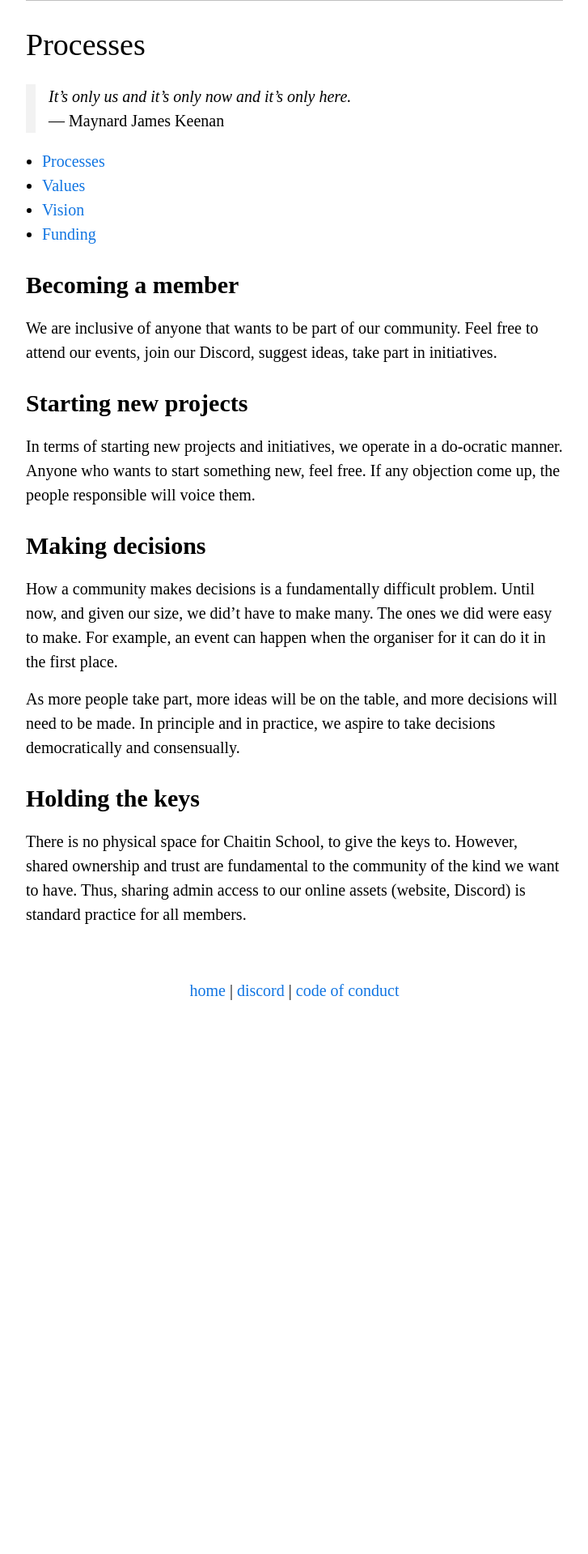
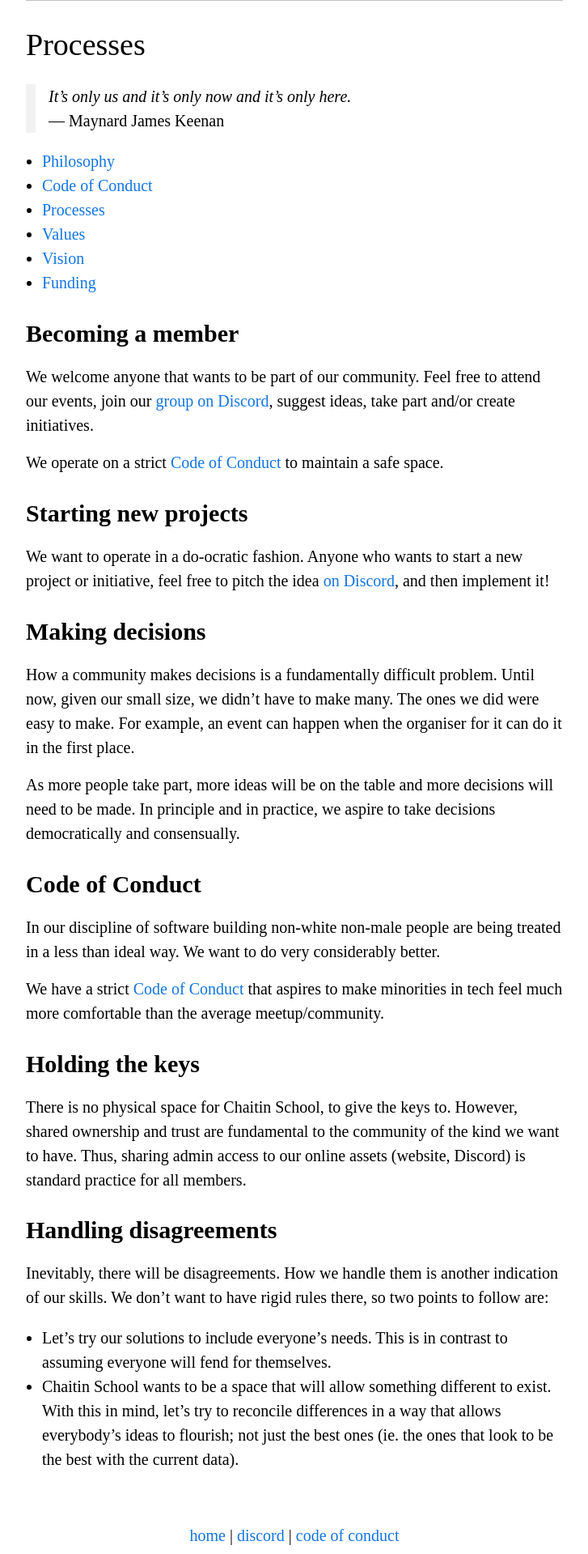
Before and after one commit to chaitinschool/chaitinschool.org, a Django app: page /processes/ in a window 1280 px wide. Shown: the part 241-2160 px from the top of the page at 81% size, without its empty margins (276-1003 px from the left). Before the commit the page ends 1476 px from the top, so only its background shows below. Run offline with Django 3.2, Linux system fonts and the light colour scheme.

Commit message:
update philosophy processes texts

```diff
--- a/main/templates/main/funding.html
+++ b/main/templates/main/funding.html
@@ -20,7 +20,7 @@
         <br> — Linkin Park
     </blockquote>
 
-    {% include "partials/processes_nav.html" %}
+    {% include "partials/philosophy_nav.html" %}
 
     <h2>Denial</h2>
     <p>
--- a/main/templates/main/processes.html
+++ b/main/templates/main/processes.html
@@ -13,33 +13,52 @@
         <br> — Maynard James Keenan
     </blockquote>
 
-    {% include "partials/processes_nav.html" %}
+    {% include "partials/philosophy_nav.html" %}
 
     <h2>Becoming a member</h2>
     <p>
-        We are inclusive of anyone that wants to be part of our community.
-        Feel free to attend our events, join our Discord, suggest ideas,
-        take part in initiatives.
+        We welcome anyone that wants to be part of our community. Feel free to
+        attend our events, join our
+        <a href="https://discord.gg/bzjKNG4bUU">group on Discord</a>,
+        suggest ideas, take part and/or create initiatives.
+    </p>
+    <p>
+        We operate on a strict
+        <a href="{% url 'coc' %}">Code of Conduct</a> to maintain a safe space.
     </p>
 
     <h2>Starting new projects</h2>
     <p>
-        In terms of starting new projects and initiatives, we operate in a
-        do-ocratic manner. Anyone who wants to start something new, feel free.
-        If any objection come up, the people responsible will voice them.
+        We want to operate in a do-ocratic fashion. Anyone who wants to start
+        a new project or initiative, feel free to pitch the idea
+        <a href="https://discord.gg/bzjKNG4bUU">on Discord</a>, and then
+        implement it!
     </p>
 
     <h2>Making decisions</h2>
     <p>
         How a community makes decisions is a fundamentally difficult problem.
-        Until now, and given our size, we did’t have to make many. The ones
+        Until now, given our small size, we didn’t have to make many. The ones
         we did were easy to make. For example, an event can happen when the
         organiser for it can do it in the first place.
     </p>
     <p>
-        As more people take part, more ideas will be on the table, and more
+        As more people take part, more ideas will be on the table and more
         decisions will need to be made. In principle and in practice, we aspire
         to take decisions democratically and consensually.
+    </p>
+
+    <h2>Code of Conduct</h2>
+    <p>
+        In our discipline of software building non-white non-male people are
+        being treated in a less than ideal way. We want to do very
+        considerably better.
+    </p>
+    <p>
+        We have a strict
+        <a href="{% url 'coc' %}">Code of Conduct</a> that aspires to make
+        minorities in tech feel much more comfortable than the average
+        meetup/community.
     </p>
 
     <h2>Holding the keys</h2>
@@ -50,5 +69,25 @@
         assets (website, Discord) is standard practice for all members.
     </p>
 
+    <h2>Handling disagreements</h2>
+    <p>
+        Inevitably, there will be disagreements. How we handle them is another
+        indication of our skills. We don’t want to have rigid rules there, so
+        two points to follow are:
+    </p>
+    <ul>
+        <li>
+            Let’s try our solutions to include everyone’s needs. This is in
+            contrast to assuming everyone will fend for themselves.
+        </li>
+        <li>
+            Chaitin School wants to be a space that will allow something
+            different to exist. With this in mind, let’s try to reconcile
+            differences in a way that allows everybody’s ideas to flourish;
+            not just the best ones (ie. the ones that look to be the best with
+            the current data).
+        </li>
+    </ul>
+
 </article>
 {% endblock %}
--- a/main/templates/main/vision.html
+++ b/main/templates/main/vision.html
@@ -15,7 +15,7 @@
         <br> — Oriah Mountain Dreamer
     </blockquote>
 
-    {% include "partials/processes_nav.html" %}
+    {% include "partials/philosophy_nav.html" %}
 
     <h2>Dreaming of space</h2>
     <p>
--- a/main/templates/partials/processes_nav.html
+++ b/main/templates/partials/philosophy_nav.html
@@ -1,4 +1,6 @@
 <ul>
+    <li><a href="{% url 'philosophy' %}">Philosophy</a></li>
+    <li><a href="{% url 'coc' %}">Code of Conduct</a></li>
     <li><a href="{% url 'processes' %}">Processes</a></li>
     <li><a href="{% url 'values' %}">Values</a></li>
     <li><a href="{% url 'vision' %}">Vision</a></li>
--- a/main/urls.py
+++ b/main/urls.py
@@ -6,11 +6,12 @@ urlpatterns = [
     path("", views.index, name="index"),
     path("feedback/", views.FeedbackView.as_view(), name="feedback"),
     path("subscribe/", views.subscribe, name="subscribe"),
-    path("code-of-conduct/", views.coc, name="coc"),
+    path("philosophy/", views.philosophy, name="philosophy"),
     path("processes/", views.processes, name="processes"),
     path("values/", views.values, name="values"),
     path("vision/", views.vision, name="vision"),
     path("funding/", views.funding, name="funding"),
+    path("code-of-conduct/", views.coc, name="coc"),
     path("events/", views.WorkshopList.as_view(), name="workshop_list"),
     path("events.ics", views.WorkshopListICS.as_view(), name="workshop_list_ics"),
     path(
--- a/main/views.py
+++ b/main/views.py
@@ -309,6 +309,10 @@ def vision(request):
     return render(request, "main/vision.html")
 
 
+def philosophy(request):
+    return render(request, "main/philosophy.html")
+
+
 def processes(request):
     return render(request, "main/processes.html")
 
```
Also changed, not shown: main/templates/main/codeofconduct.html (+11 -2 lines), main/templates/main/philosophy.html (added, +37 -0 lines), main/templates/main/values.html (+7 -1 lines).
